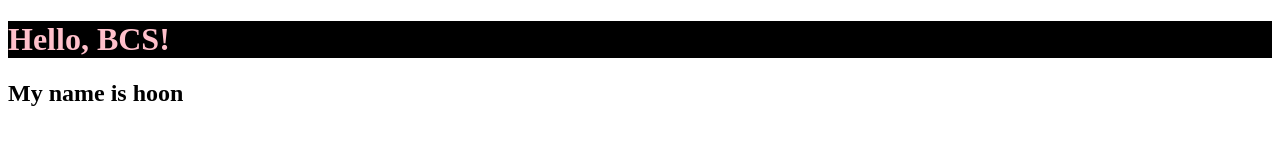
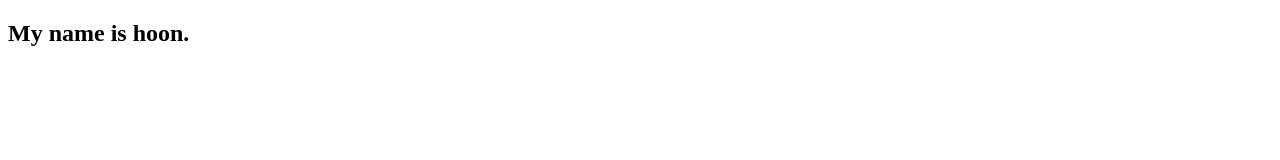
Before and after one commit to HOONKH/KAIZEN, a plain HTML site: page index2.html in a window 1280 px wide. Drawn offline with Linux system fonts and the light colour scheme.

Commit message:
hoon add my name

```diff
--- a/index2.html
+++ b/index2.html
@@ -1,14 +1,14 @@
 <!DOCTYPE html>
 <html lang="en">
 <head>
-    <meta charset="UTF-8" />
-    <meta name="viewport" content="width=device-width, initial-scale=1.0" />
-    <title>Blockchain school</title>
-    <link rel="stylesheet" href="style.css" />
+    <meta charset="UTF-8">
+    <meta name="viewport" content="width=device-width, initial-scale=1.0">
+    <title>Document</title>
 </head>
 <body>
-    <h1>Hello, BCS!</h1>
-    <h2>My name is hoon</h2>
+    <div id="dom">
+
+    </div>
     <script src="main.js"></script>
 </body>
 </html>
--- a/main.js
+++ b/main.js
@@ -1 +1,9 @@
 console.log("hi");
+
+let h2 = document.createElement("h2");
+
+let dom = document.getElementById("dom");
+
+h2.innerText = "My name is hoon."
+
+dom.appendChild(h2);
```
Also changed, not shown: 231023p/index.html (+2 -2 lines).
